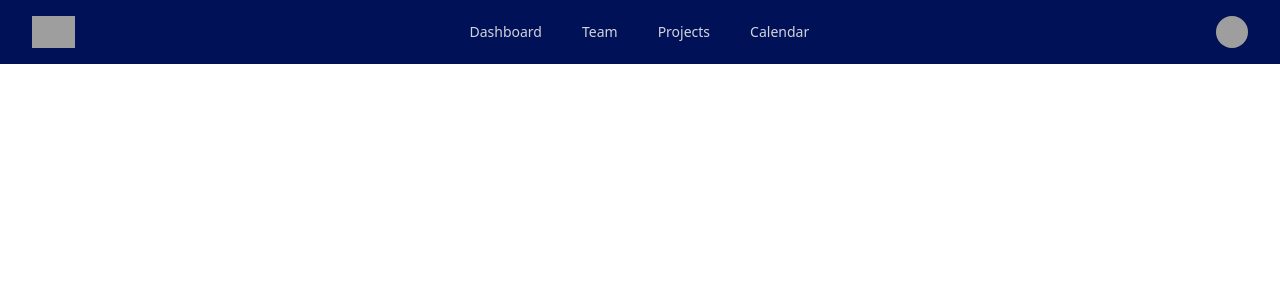
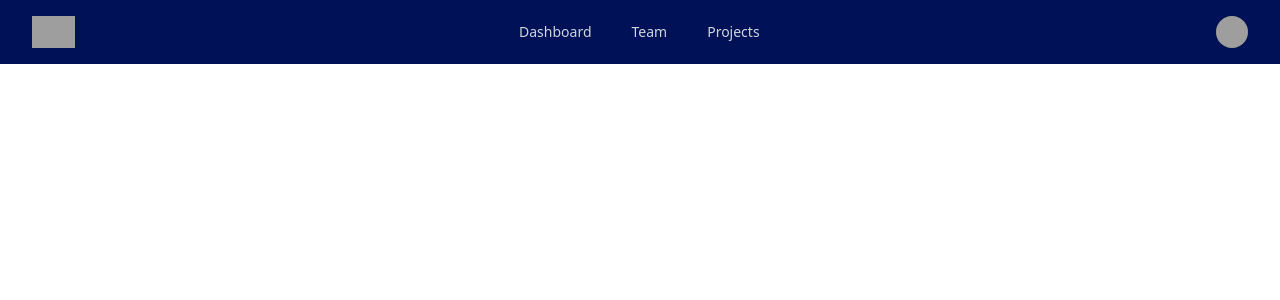
Before and after one commit to reza107-hub/university-management-system, a React (Vite) app: page / in a window 1280 px wide. Shown: the top 300 px of the page. Built offline with nearby package versions, Linux system fonts and the light colour scheme; grey boxes are pictures that could not be loaded.

Commit message:
navbar modified

```diff
--- a/src/Pages/Shared/Navbar/navigation.js
+++ b/src/Pages/Shared/Navbar/navigation.js
@@ -2,5 +2,4 @@ export const navigation = [
     { name: "Dashboard", href: "#" },
     { name: "Team", href: "#" },
     { name: "Projects", href: "#" },
-    { name: "Calendar", href: "#" },
 ];
```
